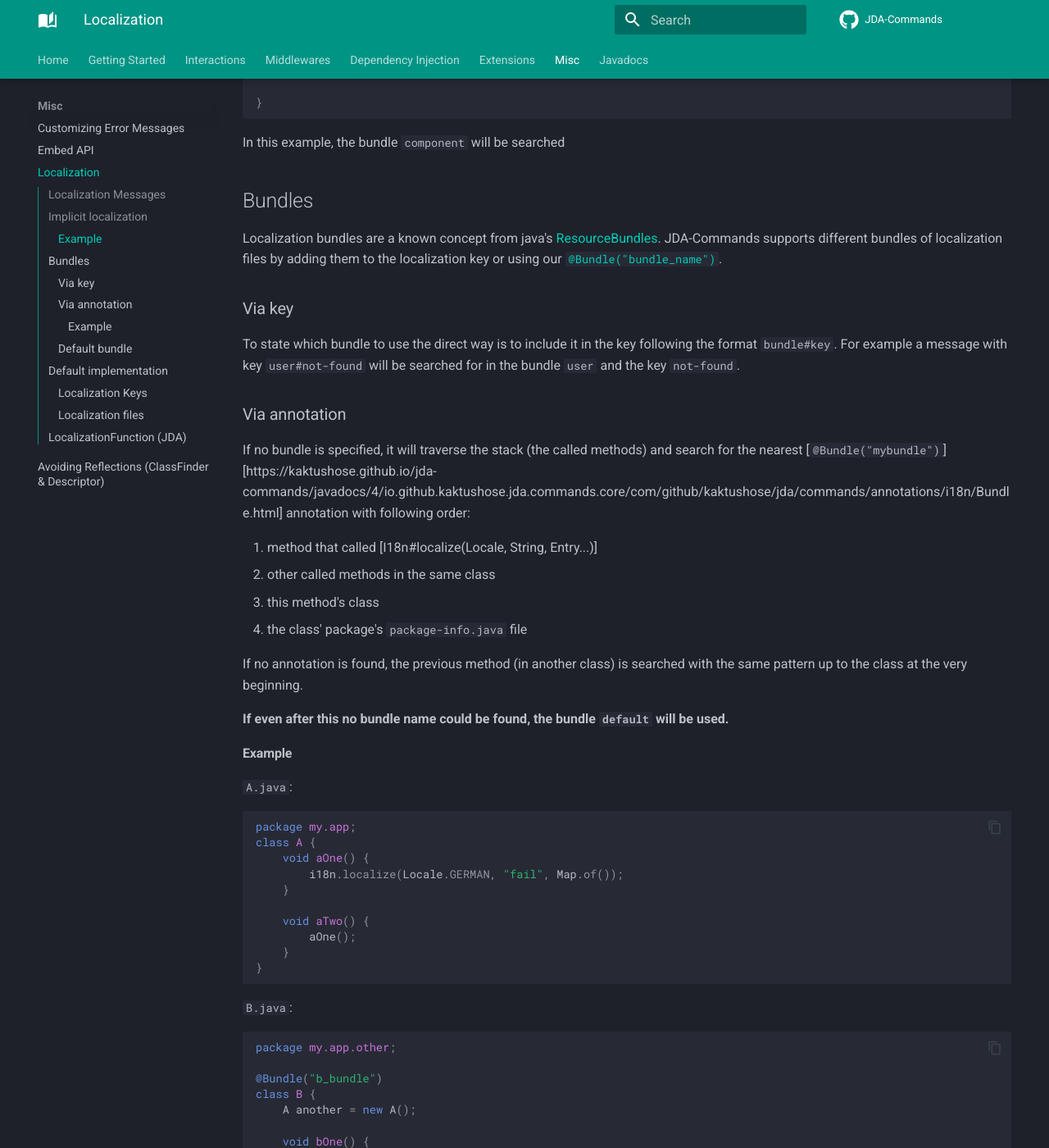
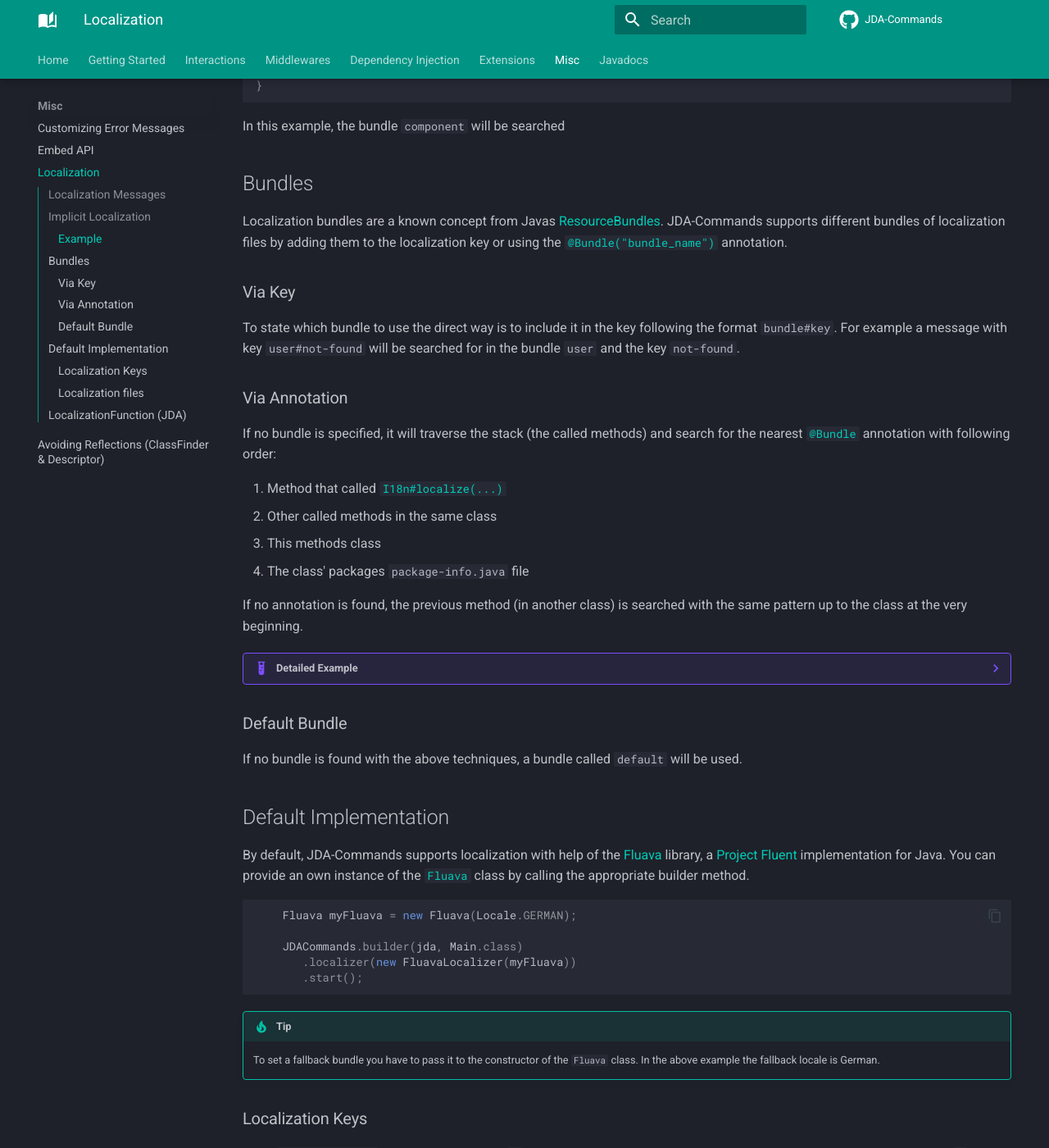
Before and after one commit to Kaktushose/jda-commands, an MkDocs documentation site: the page built from docs/misc/localization.md, in a window 1280 px wide and 1400 px high, scrolled down 1049 px. Shown: the whole window at 82% size. Built offline with MkDocs 1.6.1 and Material for MkDocs 9.7.7, drawn with Linux system fonts in a browser that asks for light colours; comment, search, counter and statistics services are not loaded; the version menu is left out; some of the changed text lies outside the part shown.

Commit message:
update wiki

````diff
--- a/docs/middlewares/typeadapter.md
+++ b/docs/middlewares/typeadapter.md
@@ -3,35 +3,38 @@
 are a part of the execution chain. They are used to adapt the input of a slash command to the correct type needed to invoke the method.
 
 ## Default Type Adapters
-JDA-Commands provides the following type adapters by default:
+JDA-Commands uses [Proteus](https://github.com/Kaktushose/proteus) for its type adapting system. Proteus supports all
+widening and narrowing primitive conversions as defined by the Java Language Specification. Additionally, JDA-Commands
+has implemented default type adapters for JDAs [`GuildChannel`](https://docs.jda.wiki/net/dv8tion/jda/api/entities/channel/middleman/GuildChannel.html)
+and its subtypes.
 
-- all primitive types and their respective wrapper types
-- User
-- Member
-- Role
-- Channel and subtypes (e.g. StageChannel, NewsChannel, etc.)
-
-You can add any of these types as a parameter to your slash command methods. See [Command Options](../interactions/commands.md#command-options)
-for details. These default types will be mapped to the most fitting option type. You can find the mapping [here](https://github.com/Kaktushose/jda-commands/blob/main/jda-commands/src/main/java/com/github/kaktushose/jda/commands/definitions/interactions/command/OptionDataDefinition.java#L57-L79).
+Thus, you can add all primitive types and their respective wrapper types as well as any underlying type of the
+[`OptionType`](https://docs.jda.wiki/net/dv8tion/jda/api/interactions/commands/OptionType.html) enum
+as a parameter to your slash command methods. See [Command Options](../interactions/commands.md#command-options)
+for details.
 
 ## Writing Own Type Adapters
+As mentioned above, JDA-Commands uses [Proteus](https://github.com/Kaktushose/proteus) under the hood for type adapting.
+The [`TypeAdapter`]() interface is simply a subtype of Proteus' [`UniMapper`](https://kaktushose.github.io/proteus/javadocs/snapshot/io.github.kaktushose.proteus/io/github/kaktushose/proteus/mapping/Mapper.UniMapper.html).
+The following example only covers the registration part for JDA-Commands. Please refer to the [`documentation`](https://kaktushose.github.io/proteus/wiki/)
+of Proteus for implementation details.
 
 !!! example
     === "Command"
         ```java
         @Command("example")
-        public void onCommand(CommandEvent event, CustomType object) {
+        public void onCommand(CommandEvent event, UserProfile profile) {
             ...
         }
         ```
 
     === "Type Adapter (`@Implementation` Registration)"
         ```java
-        @Implementation(clazz = CustomType.class)
-        public class UserProfileTypeAdapter implements TypeAdapter<CustomType> {
+        @Implementation.TypeAdapter(source = String.class, target = UserProfile.class)
+        public class UserProfileTypeAdapter implements TypeAdapter<String, UserProfile> {
 
-            public Optional<CustomType> apply(String raw, GenericInteractionCreateEvent event) {
-                return Optional.of(new CustomType(raw, event));
+            public MappingResult<UserProfile> from(String source, MappingContext<String, UserProfile> context) {
+                return MappingResult.lossless(new UserProfile(source));
             }
 
         }
@@ -57,13 +60,27 @@
     If your type adapter is simple enough, you could also just use lambda expressions:
     ```java
     JDACommands.builder(jda, Main.class)
-        .adapter(CustomType.class, (raw, event) -> Optional.of(new CustomType(raw, event));
+        .adapter(String.class, UserProfile.class, (source, _) -> MappingResult.lossless(new UserProfile(source)));
         .start();
     ```
 
 
-Your own types will always be mapped to `OptionType.STRING`. If the type adapting fails (an empty `Optional` is returned)
-an error message will be sent to the user:
+Your own types will be mapped to `OptionType.STRING` by default. You can
+override this mapping by using the [`@Param`](https://kaktushose.github.io/jda-commands/javadocs/4/io.github.kaktushose.jda.commands.core/com/github/kaktushose/jda/commands/annotations/interactions/Param.html)
+annotation.
+!!! example
+    ```java
+    @Command("example")
+    public void onCommand(CommandEvent event, @Param(type = OptionType.USER) UserProfile profile) {
+        ...
+    }
+    ```
+For our example this would also mean that we would need to update the `UserProfileTypeAdapter` to use `User` instead of
+`String` as its source type.
+
+## Error Messages
+
+If the type adapting fails an error message will be sent to the user:
 
 ![Type Adapter Error Message](../assets/adapter.png)
 
--- a/docs/misc/localization.md
+++ b/docs/misc/localization.md
@@ -1,29 +1,29 @@
 # Localization
-JDA-Commands provides the [`I18n`](https://kaktushose.github.io/jda-commands/javadocs/4/io.github.kaktushose.jda.commands.core/com/github/kaktushose/jda/commands/i18n/I18n.html),
-which is used as the main interface to do localization. This class is also free to use by users of the framework.
+JDA-Commands provides the [`I18n`](https://kaktushose.github.io/jda-commands/javadocs/4/io.github.kaktushose.jda.commands.core/com/github/kaktushose/jda/commands/i18n/I18n.html) class,
+which is used as the main entrypoint for localization. This class can be used by users of the framework to localize their messages.
 
 ## Localization Messages
-Localization messages are identified by their corresponding key. A key's content can be freely chosen but might be limited by
-restrictions introduced by the used implementation of [`Localizer`](https://kaktushose.github.io/jda-commands/javadocs/4/io.github.kaktushose.jda.commands.core/com/github/kaktushose/jda/commands/i18n/Localizer.html).
+Localization messages are identified by their corresponding key. A key can be freely chosen but might be limited by
+the restrictions of the used [`Localizer`](https://kaktushose.github.io/jda-commands/javadocs/4/io.github.kaktushose.jda.commands.core/com/github/kaktushose/jda/commands/i18n/Localizer.html) implementation.
 
 If a certain message for a key isn't found, the key is returned as the messages value.
 
-## Implicit localization
+## Implicit Localization
 Instead of using the localization API manually through the `I18n` class, JDA-Commands allows for implicit usage of
 localization keys in many common places. These include:
 
 - Component API including the corresponding annotations like [`@Button`](https://kaktushose.github.io/jda-commands/javadocs/4/io.github.kaktushose.jda.commands.core/com/github/kaktushose/jda/commands/annotations/interactions/Button.html),
  [`@Modal`](https://kaktushose.github.io/jda-commands/javadocs/4/io.github.kaktushose.jda.commands.core/com/github/kaktushose/jda/commands/annotations/interactions/Modal.html) etc.
 - Reply API, for example the string content of a message [`Reply#reply(String)`](https://kaktushose.github.io/jda-commands/javadocs/4/io.github.kaktushose.jda.commands.core/com/github/kaktushose/jda/commands/dispatching/reply/Reply.html#reply(java.lang.String))
-- (slash commands are supported trough JDA's [`LocalizationFunction`](#localizationfunction-jda))
+- (Slash commands are supported trough JDAs [`LocalizationFunction`](#localizationfunction-jda))
 
-JDA-Commands will first try to find a localization message **based on the provided String (as the key**) and the **users locale** retrieved by
-[`GenericInteractionCreateData#getUserLocale()`](https://docs.jda.wiki/net/dv8tion/jda/api/events/interaction/GenericInteractionCreateEvent.html#getUserLocale())
+JDA-Commands will first try to find a localization message based on the provided String (as the key) and the users locale
+retrieved by [`GenericInteractionCreateData#getUserLocale()`](https://docs.jda.wiki/net/dv8tion/jda/api/events/interaction/GenericInteractionCreateEvent.html#getUserLocale())
 and if not found, will use the String directly as the content.
 
 !!! warning
-    Localization of instances of [`MessageCreateData`](https://docs.jda.wiki/net/dv8tion/jda/api/utils/messages/MessageCreateData.html) is not supported implicitly.
-    To localize such messages you have to manually use `I18n#localize(Locale, String, I18n.Entry...)`.
+    Localization of [`MessageCreateData`](https://docs.jda.wiki/net/dv8tion/jda/api/utils/messages/MessageCreateData.html) is not supported implicitly.
+    To localize such messages you have to manually use [`I18n#localize(...)`](https://kaktushose.github.io/jda-commands/javadocs/4/io.github.kaktushose.jda.commands.core/com/github/kaktushose/jda/commands/i18n/I18n.html#localize(java.util.Locale,java.lang.String,com.github.kaktushose.jda.commands.i18n.I18n.Entry...)).
 
 ### Example
 ```java
@@ -42,89 +42,87 @@
 In this example, the bundle `component` will be searched
 
 ## Bundles
-Localization bundles are a known concept from java's [ResourceBundles](https://docs.oracle.com/en/java/javase/24/docs/api/java.base/java/util/ResourceBundle.html). JDA-Commands supports different bundles of
-localization files by adding them to the localization key or using our [`@Bundle("bundle_name")`](https://kaktushose.github.io/jda-commands/javadocs/4/io.github.kaktushose.jda.commands.core/com/github/kaktushose/jda/commands/annotations/i18n/Bundle.html).
+Localization bundles are a known concept from Javas [ResourceBundles](https://docs.oracle.com/en/java/javase/24/docs/api/java.base/java/util/ResourceBundle.html). JDA-Commands supports different bundles of
+localization files by adding them to the localization key or using the [`@Bundle("bundle_name")`](https://kaktushose.github.io/jda-commands/javadocs/4/io.github.kaktushose.jda.commands.core/com/github/kaktushose/jda/commands/annotations/i18n/Bundle.html)
+annotation.
 
-### Via key
+### Via Key
 To state which bundle to use the direct way is to include it in the key following the format `bundle#key`.
 For example a message with key `user#not-found` will be searched for in the bundle `user` and the key `not-found`.
 
-### Via annotation
+### Via Annotation
 
 If no bundle is specified, it will traverse the stack (the called methods) and search for the nearest
-[`@Bundle("mybundle")`][https://kaktushose.github.io/jda-commands/javadocs/4/io.github.kaktushose.jda.commands.core/com/github/kaktushose/jda/commands/annotations/i18n/Bundle.html] annotation with following order:
+[`@Bundle`](https://kaktushose.github.io/jda-commands/javadocs/4/io.github.kaktushose.jda.commands.core/com/github/kaktushose/jda/commands/annotations/i18n/Bundle.html)
+annotation with following order:
 
-1. method that called [I18n#localize(Locale, String, Entry...)]
-2. other called methods in the same class
-3. this method's class
-4. the class' package's `package-info.java` file
+1. Method that called [`I18n#localize(...)`](https://kaktushose.github.io/jda-commands/javadocs/4/io.github.kaktushose.jda.commands.core/com/github/kaktushose/jda/commands/i18n/I18n.html#localize(java.util.Locale,java.lang.String,com.github.kaktushose.jda.commands.i18n.I18n.Entry...))
+2. Other called methods in the same class
+3. This methods class
+4. The class' packages `package-info.java` file
 
 If no annotation is found, the previous method (in another class) is searched with the same pattern up to the
 class at the very beginning.
 
-**If even after this no bundle name could be found, the bundle `default` will be used.**
+??? example "Detailed Example"
+    `A.java`:
+    ```java
+    package my.app;
+    class A {
+        void aOne() {
+            i18n.localize(Locale.GERMAN, "fail", Map.of());
+        }
 
-#### Example
-`A.java`:
-```java
-package my.app;
-class A {
-    void aOne() {
-        i18n.localize(Locale.GERMAN, "fail", Map.of());
+        void aTwo() {
+            aOne();
+        }
     }
+    ```
 
-    void aTwo() {
-        aOne();
+    `B.java`:
+    ```java
+    package my.app.other;
+
+    @Bundle("b_bundle")
+    class B {
+        A another = new A();
+
+        void bOne() {
+            a.aOne();
+        }
+
+        @Bundle(mB_bundle)
+        void bTwo() {
+            bOne();
+        }
     }
-}
-```
+    ```
 
-`B.java`:
-```java
-package my.app.other;
+    `package-info.java`:
+    ```java
+    @Bundle("pack_bundle")
+    package my.app;
+    ```
 
-@Bundle("b_bundle")
-class B {
-    A another = new A();
+    The order in which the bundle name is searched for is following:
 
-    void bOne() {
-        a.aOne();
-    }
+    1. method `A#aOne()`
+    2. method `A#aTwo()`
+    3. class `A`
+    4. `package-info.java` of package `my.app`
+    5. method `B#bOne()`
+    6. method `B#two()`
 
-    @Bundle(mB_bundle)
-    void bTwo() {
-        bOne();
-    }
-}
+    The found bundle would be `pack_bundle`.
 
-```
+    If `I18n#localize(Locale, String, I18n.Entry...)`
+    would be called in, for example, `B#bTwo` the bundle would be `mB_bundle`.
 
-`package-info.java`:
-```java
-@Bundle("pack_bundle")
-package my.app;
+### Default Bundle
+If no bundle is found with the above techniques, a bundle called `default` will be used.
 
-```
-
-The order in which the bundle name is searched for is following:
-
-1. method `A#aOne()`
-2. method `A#aTwo()`
-3. class `A`
-4. `package-info.java` of package `my.app`
-5. method `B#bOne()`
-6. method `B#two()`
-
-The found bundle would be `pack_bundle`.
-
-If `I18n#localize(Locale, String, I18n.Entry...)`
-would be called in, for example, `B#bTwo` the bundle would be `mB_bundle`.
-
-### Default bundle
-If no bundle is found with the above techniques, the bundle called `default` will be used.
-
-## Default implementation
-By default, JDA-Commands supports localization with help of the amazing [fluava](https://github.com/Goldmensch/fluava) library that implements project fluent for java.
+## Default Implementation
+By default, JDA-Commands supports localization with help of the [Fluava](https://github.com/Goldmensch/fluava) library, a [Project Fluent](https://projectfluent.org/) implementation for Java.
 You can provide an own instance of the [`Fluava`](https://goldmensch.github.io/fluava/javadocs/0/dev.goldmensch.fluava/dev/goldmensch/fluava/Fluava.html) class by calling
 the appropriate builder method.
 
@@ -141,38 +139,43 @@
     is German.
 
 ### Localization Keys
-Since project fluent doesn't support dots (`.`) in localization keys, the fluava integration will change
-all dots to dashes (`-`). For example, `my.key` will become `my-get`. This change also effects all jda slash command localization keys.
+Since [`Project Fluent`](https://projectfluent.org/) doesn't support dots (`.`) in localization keys, the [Fluava](https://github.com/Goldmensch/fluava)
+integration will change all dots to dashes (`-`). For example, `my.key` will become `my-get`. This change also effects
+all JDA Slash Command localization keys.
 
 ### Localization files
-Fluava supports the loading and discovery of bundles on the classpath (resource directory) similar to java's [ResourceBundles](https://docs.oracle.com/en/java/javase/24/docs/api/java.base/java/util/ResourceBundle.html)
+[Fluava](https://github.com/Goldmensch/fluava) supports the loading and discovery of bundles on the classpath
+(resource directory) similar to Javas [`ResourceBundle`](https://docs.oracle.com/en/java/javase/24/docs/api/java.base/java/util/ResourceBundle.html)
 but with a slightly more flexible structure.
 
-The classpath will be lazily searched for a fluent file given a specific locale according to following order:
+The classpath will be lazily searched for a fluent file given a specific locale with the following order:
 
-1. BASE_LANGUAGE_COUNTRY_VARIANT.ftl
-2. BASE/LANGUAGE_COUNTRY_VARIANT.ftl
-3. BASE_LANGUAGE_COUNTRY.ftl
-4. BASE/LANGUAGE_COUNTRY.ftl
-5. BASE_LANGUAGE.ftl
-6. BASE/LANGUAGE.ftl
+1. `BASE_LANGUAGE_COUNTRY_VARIANT.ftl`
+2. `BASE/LANGUAGE_COUNTRY_VARIANT.ftl`
+3. `BASE_LANGUAGE_COUNTRY.ftl`
+4. `BASE/LANGUAGE_COUNTRY.ftl`
+5. `BASE_LANGUAGE.ftl`
+6. `BASE/LANGUAGE.ftl`
 
 If a key isn't found in any of the above files, the same procedure will be done for the given "fallback" locale.
 
 A resource folder structure could for example look like this:
 
 ```
-- component /
-    - de.ftl
-    - en.ftl
-- default_de.ftl
-- default_en.ftl
+src/
+├─ main/
+│  ├─ resources/
+│  │  ├─ component/
+│  │  │  ├─ de.ftl
+│  │  │  ├─ en.ftl
+│  │  ├─ default_de.ftl
+│  │  ├─ default_en.ftl
 ```
 
-Such a structure has the two bundles `component` and `default` and a locale specific file for German und English for each bundle.
+Such a structure has the two bundles `component` and `default` and a locale specific file for German and English for each bundle.
 
 ## LocalizationFunction (JDA)
 JDA uses the [`LocalizationFunction`](https://docs.jda.wiki/net/dv8tion/jda/api/interactions/commands/localization/ResourceBundleLocalizationFunction.html) for localizing slash commands.
-We implement this interface based on our `I18n` class as describes above.
+We implement this interface based on our `I18n` class as described above.
 
 See the [JDA Docs](https://github.com/discord-jda/JDA/blob/master/src/examples/java/LocalizationExample.java) for details.
````
Also changed, not shown: other parts of docs/middlewares/typeadapter.md (+4 -4 lines), docs/interactions/commands.md (+23 -5 lines), docs/assets/adapter.png.
